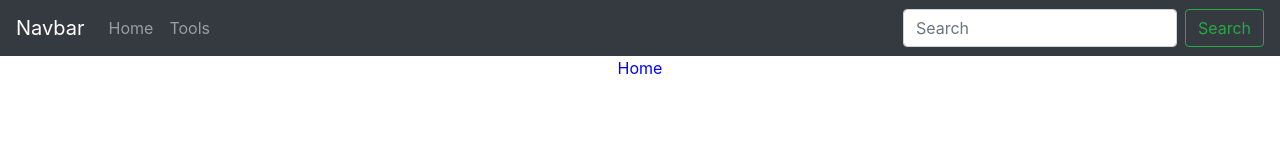
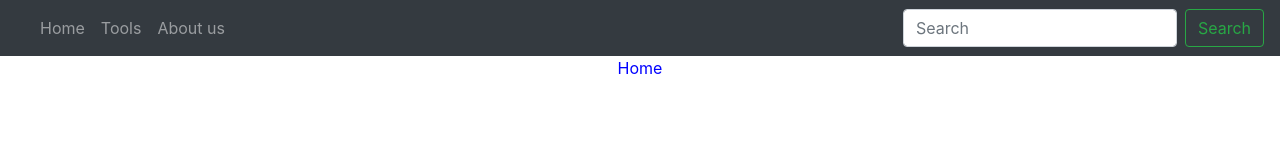
Before and after one commit to srgautam01/New-database, a React (Create React App) app: page / in a window 1280 px wide. Shown: the top 160 px of the page. Built offline with nearby package versions, Linux system fonts and the light colour scheme.

Commit message:
Added about us to navbar

```diff
--- a/src/components/nav-bar/nav-bar.js
+++ b/src/components/nav-bar/nav-bar.js
@@ -12,7 +12,7 @@ class NavBarComponent extends Component {
         return(
 
             <nav className="navbar navbar-expand-md navbar-dark bg-dark fixed-top">
-                <a className="navbar-brand" href="#">Navbar</a>
+                <Link className="navbar-brand" to="/"></Link>
                 <button className="navbar-toggler" type="button" data-toggle="collapse"
                         data-target="#navbarsExampleDefault" aria-controls="navbarsExampleDefault" aria-expanded="false"
                         aria-label="Toggle navigation">
@@ -27,9 +27,13 @@ class NavBarComponent extends Component {
                         <li className="nav-item">
                             <Link to="/tools" className="nav-link">Tools</Link>
                         </li>
+                        <li className="nav-item">
+                            <Link to="/about" className="nav-link">About us</Link>
+                        </li>
+
+                    </ul>
 
 
-                    </ul>
                     <form className="form-inline my-2 my-lg-0">
                         <input className="form-control mr-sm-2" type="text" placeholder="Search" aria-label="Search" />
                             <button className="btn btn-outline-success my-2 my-sm-0" type="submit">Search</button>
```
